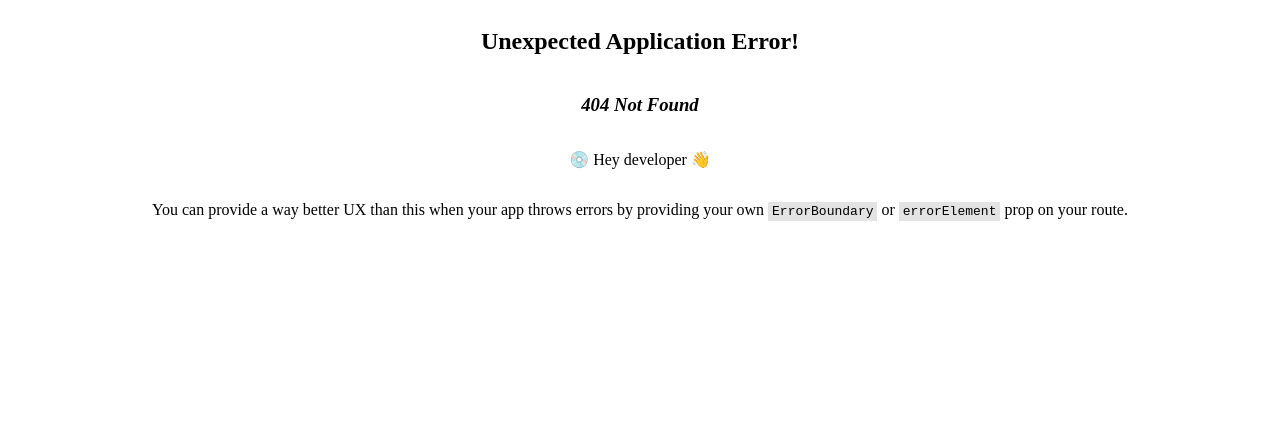
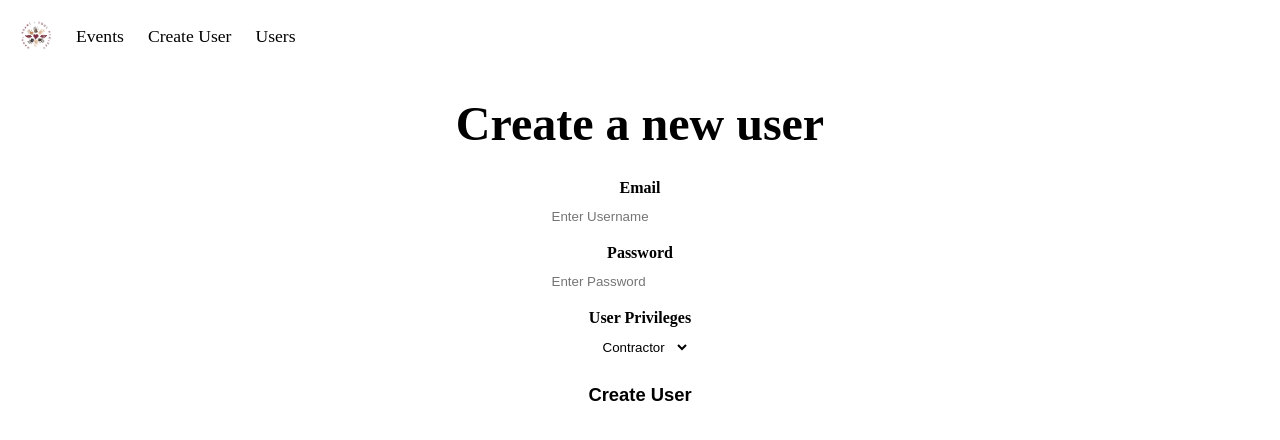
Before and after one commit to HandHeartSoulProject/HandHeartSoulProject.github.io, a React (Vite) app: page /Hand-Heart-and-Soul/create-user in a window 1280 px wide. Before the commit this address had no page. Shown: the top 440 px of the page. Built offline with nearby package versions, Linux system fonts and the light colour scheme; the HTML template or start-up script is replaced by a standard one.

Commit message:
Added nav bar

```diff
--- a/src/App.tsx
+++ b/src/App.tsx
@@ -1,10 +1,10 @@
 import { createBrowserRouter, createRoutesFromElements, Route, RouterProvider } from "react-router-dom";
 
+import NavLayout from "./components/NavLayout";
 import CreateUsers from "./pages/CreateUsers";
 import Events from "./pages/Events";
-import Users from "./pages/Users";
+import Login from "./pages/Login";
 import UsersTable from "./pages/UsersTable";
-import Login from "./pages/Login";
 import "./styles/App.scss";
 
 function App() {
@@ -12,20 +12,17 @@ function App() {
 		createRoutesFromElements(
 			<>
 				<Route path="/" element={<Login />} />
-				<Route path="events" element={<Events />} />
-				<Route path="users" element={<Users />} />
-				<Route path="create-users" element={<CreateUsers />} />
-				<Route path="users-table" element={<UsersTable />} />
+				<Route path="/" element={<NavLayout />}>
+					<Route path="events" element={<Events />} />
+					<Route path="create-user" element={<CreateUsers />} />
+					<Route path="users" element={<UsersTable />} />
+				</Route>
 			</>
 		),
 		{ basename: "/Hand-Heart-and-Soul/" }
 	);
 
-	return (
-		<div className="App">
-			<RouterProvider router={router} />
-		</div>
-	);
+	return <RouterProvider router={router} />;
 }
 
 export default App;
--- /dev/null
+++ b/src/components/NavBar.tsx
@@ -0,0 +1,25 @@
+import { NavLink, NavLinkProps } from "react-router-dom";
+
+import "../styles/Nav.scss";
+import logo from "../assets/logo.webp";
+
+function NavBar() {
+	const activeClass = ({ isActive }: { isActive: boolean }) => (isActive ? "active" : undefined);
+
+	return (
+		<nav>
+			<img src={logo} alt="Hand, Heart, and Soul" className="logo" />
+			<NavLink to="events" className={activeClass}>
+				Events
+			</NavLink>
+			<NavLink to="create-user" className={activeClass}>
+				Create User
+			</NavLink>
+			<NavLink to="users" className={activeClass}>
+				Users
+			</NavLink>
+		</nav>
+	);
+}
+
+export default NavBar;
--- /dev/null
+++ b/src/components/NavLayout.tsx
@@ -0,0 +1,15 @@
+import { Outlet } from "react-router-dom";
+import NavBar from "./NavBar";
+
+function NavLayout() {
+	return (
+		<div>
+			<NavBar />
+			<div className="App">
+				<Outlet />
+			</div>
+		</div>
+	);
+}
+
+export default NavLayout;
--- a/src/pages/Login.tsx
+++ b/src/pages/Login.tsx
@@ -3,7 +3,7 @@ import { Link } from "react-router-dom";
 function Login() {
 	return (
 		<form>
-			<h1>Log In</h1>
+			<h1 style={{ marginTop: "3rem" }}>Log In</h1>
 			<div className="input-group">
 				<label>Username</label>
 				<input type="text" placeholder="Enter Username" name="uname" required />
--- a/src/pages/Users.tsx
+++ /dev/null
@@ -1,16 +0,0 @@
-import { Link } from "react-router-dom";
-
-function Users() {
-	return (
-		<div>
-			<Link to="/create-users">
-				<button>Add a User</button>
-			</Link>
-			<Link to="/users-table">
-				<button>View Users</button>
-			</Link>
-		</div>
-	);
-}
-
-export default Users;
--- a/src/styles/App.scss
+++ b/src/styles/App.scss
@@ -3,11 +3,13 @@
 	flex-direction: column;
 	align-items: center;
 	text-align: center;
+	padding: 1rem;
 }
 
 h1 {
 	font-size: 3rem;
 	font-weight: 700;
+	margin: 1rem 0;
 }
 
 table {
--- /dev/null
+++ b/src/styles/Nav.scss
@@ -0,0 +1,23 @@
+nav {
+	display: flex;
+	flex-direction: row;
+	align-items: center;
+	background-color: var(--med-alpha);
+	padding: 0.75rem;
+	gap: 1.5rem;
+
+	img {
+		width: 2rem;
+		height: 2rem;
+	}
+
+	a {
+		text-decoration: none;
+		color: var(--text);
+		font-size: 1.1rem;
+	}
+
+	.active {
+		color: var(--gold);
+	}
+}
--- a/src/styles/index.scss
+++ b/src/styles/index.scss
@@ -30,4 +30,5 @@
 body {
 	background-color: var(--bg);
 	color: var(--text);
+	margin: 0;
 }
```
